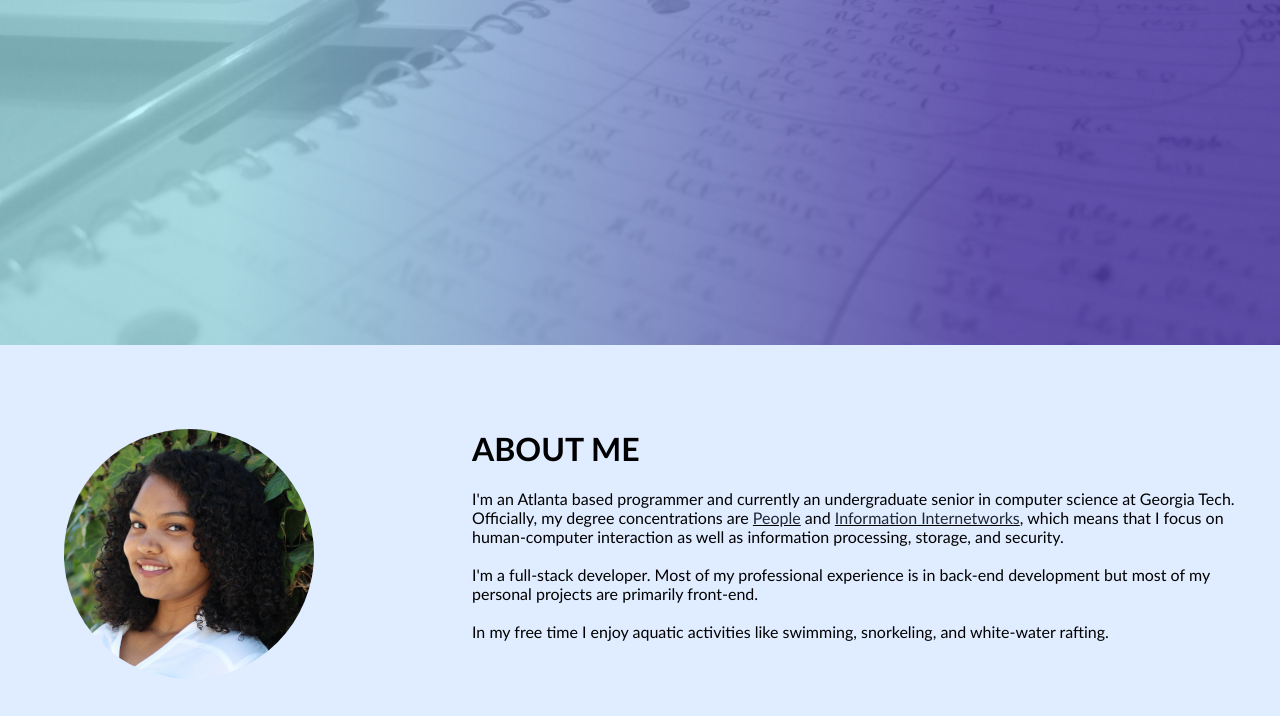
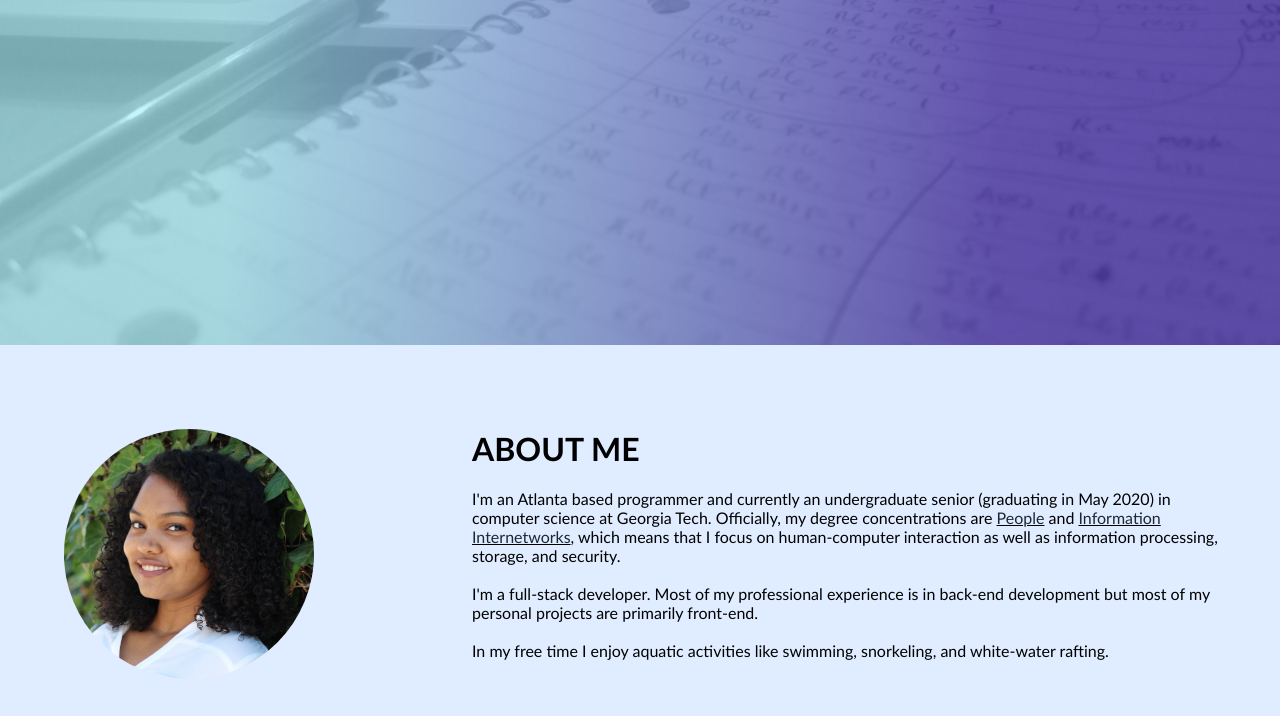
Before and after one commit to mayaviust/mayaviust.github.io, a plain HTML site: page index.html in a window 1280 px wide. Shown: the part 455-1171 px from the top of the page. Drawn offline with nearby package versions, Linux system fonts and the light colour scheme.

Commit message:
updating personal information

```diff
--- a/index.html
+++ b/index.html
@@ -55,7 +55,7 @@
                 <h1>ABOUT ME</h1>
                 <p>
                     I'm an Atlanta based programmer and currently an undergraduate
-                    senior in computer science at Georgia Tech. Officially, my degree
+                    senior (graduating in May 2020) in computer science at Georgia Tech. Officially, my degree
                     concentrations are
                     <u><a href="https://www.cc.gatech.edu/content/people" target="_blank">
                         People</a></u> and
```
Also changed, not shown: html/education.html (+1 -1 lines).
